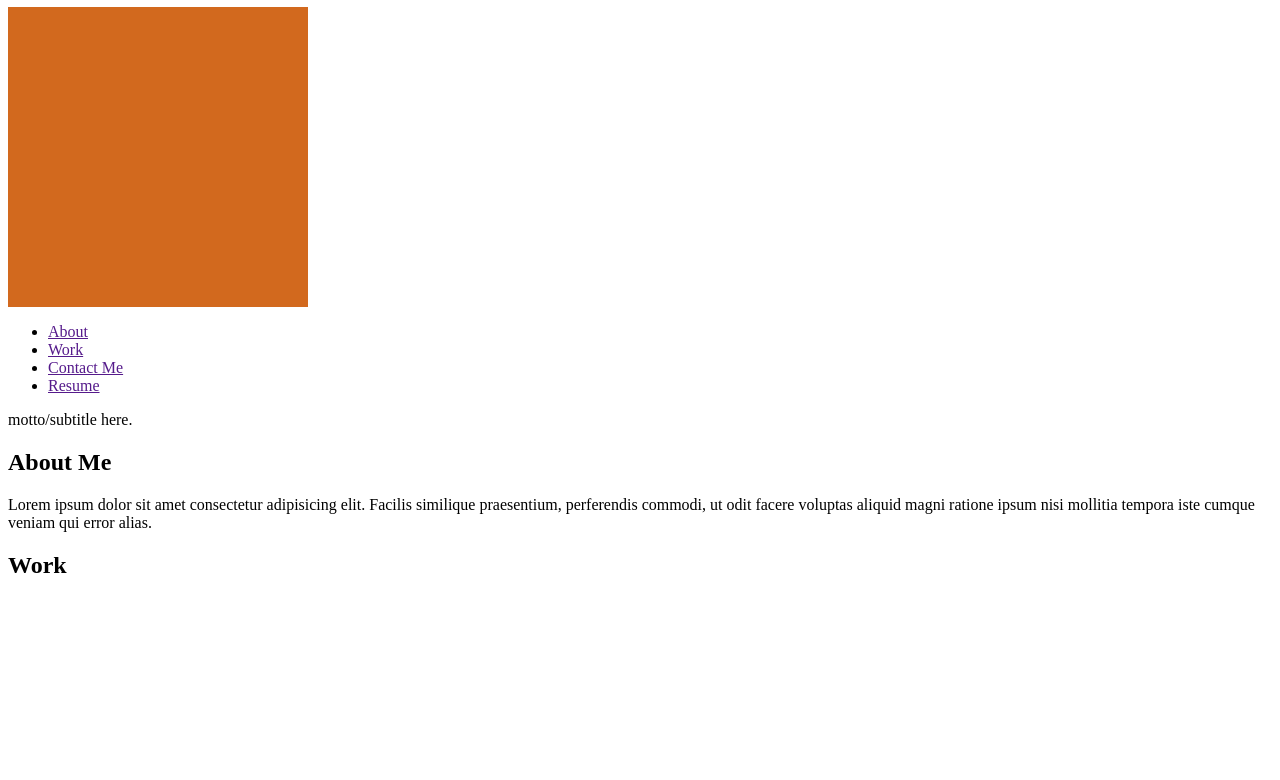
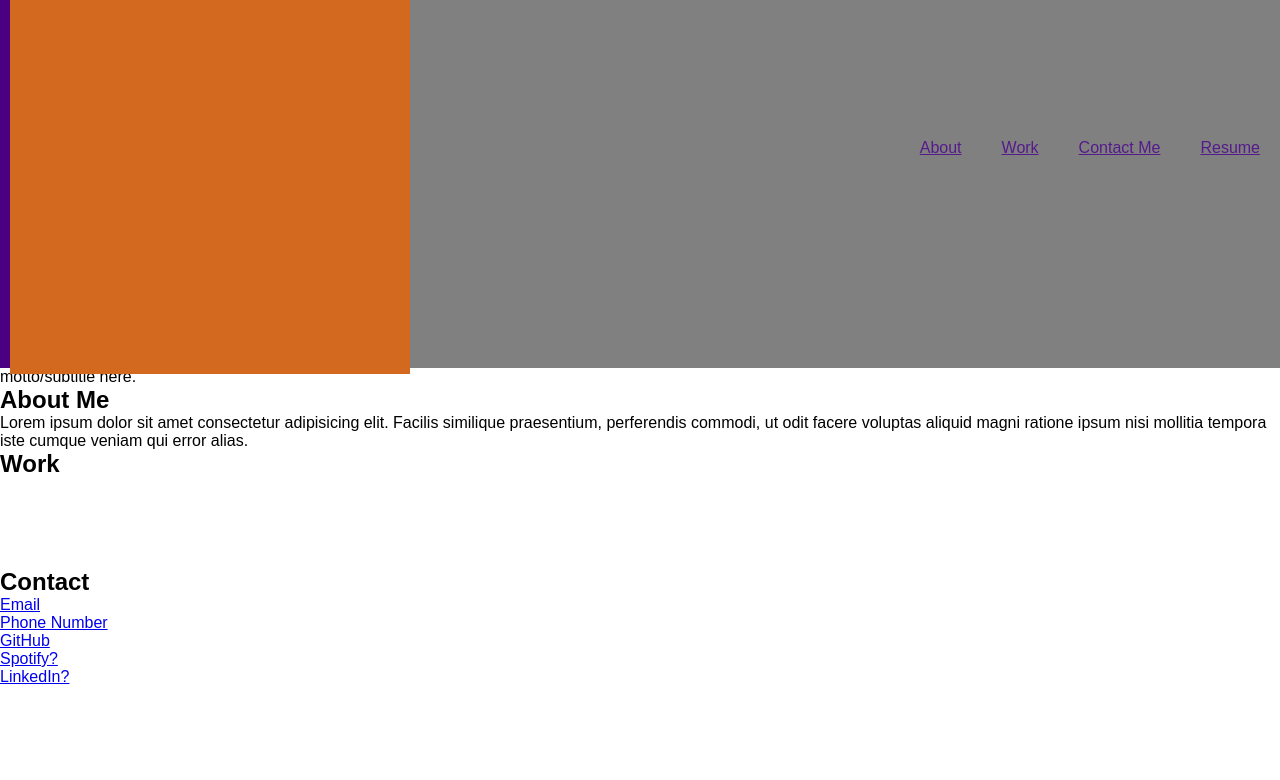
Before and after one commit to graybishop/portfolio-graybishop, a plain HTML site: page index.html in a window 1280 px wide. Shown: the part 73-853 px from the top of the page. After the commit the page ends 800 px from the top, so only its background shows below. Drawn offline with Linux system fonts and the light colour scheme.

Commit message:
started a rough CSS file

```diff
--- a/css/style.css
+++ b/css/style.css
@@ -0,0 +1,48 @@
+*{
+    padding: 0;
+    margin: 0;
+    font-family: sans-serif;
+}
+
+header{
+    display: flex;
+    justify-content: space-between;
+    align-items: center;
+    background-color: gray;
+    flex-wrap: wrap;
+    width: 100%;
+
+    /* flex-flow: column; */
+}
+
+header div{
+    background-color: indigo;
+    display: inline-block;
+    position: relative;
+}
+
+header div h1{
+    position: relative;
+    z-index: 30;
+}
+
+nav{
+    display: inline;
+}
+
+.placeholder-head-shot{
+    display: inline-block;
+    position: relative;
+    left: 10px;
+    top: 10px;
+    z-index: 12;
+}
+
+nav ul{
+    list-style: none;
+    display: inline-flex;
+}
+
+nav ul li {
+    margin: 20px;
+}
--- a/index.html
+++ b/index.html
@@ -14,9 +14,11 @@
         Then main w/ 'About me', 'Work,' and 'Contact.'
         Then some kind of clever footer.-->
     <header>
-        <h1>Jake Swackhammer</h1>
-        <!-- TODO: Find erudite way of presenting head shot. Text over picture? -->
-        <div class="placeholder-head-shot" style="width: 300px; height: 300px; background-color: chocolate;">  </div>
+        <div>
+            <h1>Jake Swackhammer</h1>
+            <!-- TODO: Find erudite way of presenting head shot. Text over picture? -->
+            <div class="placeholder-head-shot" style="width: 400px; height: 400px; background-color: chocolate;">  </div>
+        </div>
         <nav>
             <ul>
                 <!-- TODO: Add Links -->
@@ -72,11 +74,11 @@
         <section class="contact">
             <h2>Contact</h2>
             <!-- TODO: Fill out information  -->
-            <p href="#">Email</p>
-            <p href="#">Phone Number</p>
-            <p href="#">GitHub</p>
-            <p href="#">Spotify?</p>
-            <p href="#">LinkedIn?</p>
+            <p><a href="#">Email</a></p>
+            <p><a href="#">Phone Number</a></p>
+            <p><a href="#">GitHub</a></p>
+            <p><a href="#">Spotify?</a></p>
+            <p><a href="#">LinkedIn?</a></p>
         </section>
     </main>
 
```
